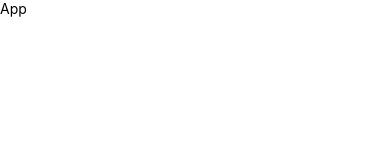
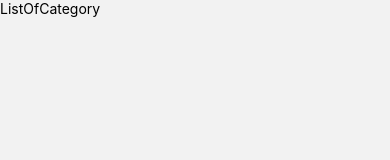
Before and after one commit to Bhavesh-XLV/healthFlex, a React Native app: screen /ListOfCategory in a window 390 px wide. Shown: the top 160 px of the page. Built offline with nearby package versions, Linux system fonts and the light colour scheme.

Commit message:
add navigation

```diff
--- a/App.tsx
+++ b/App.tsx
@@ -1,12 +1,8 @@
-import {View, Text} from 'react-native';
 import React from 'react';
+import MainNavigation from './src/components/MainNavigation';
 
 const App = () => {
-  return (
-    <View>
-      <Text>App</Text>
-    </View>
-  );
+  return <MainNavigation />;
 };
 
 export default App;
--- /dev/null
+++ b/src/components/AddTimer.tsx
@@ -0,0 +1,12 @@
+import {View, Text} from 'react-native';
+import React from 'react';
+
+const AddTimer = () => {
+  return (
+    <View>
+      <Text>AddTimer</Text>
+    </View>
+  );
+};
+
+export default AddTimer;
--- /dev/null
+++ b/src/components/HomeScreen.tsx
@@ -0,0 +1,12 @@
+import {View, Text} from 'react-native';
+import React from 'react';
+
+const HomeScreen = () => {
+  return (
+    <View>
+      <Text>HomeScreen</Text>
+    </View>
+  );
+};
+
+export default HomeScreen;
--- /dev/null
+++ b/src/components/ListOfCategory.tsx
@@ -0,0 +1,12 @@
+import {View, Text} from 'react-native';
+import React from 'react';
+
+const ListOfCategory = () => {
+  return (
+    <View>
+      <Text>ListOfCategory</Text>
+    </View>
+  );
+};
+
+export default ListOfCategory;
--- /dev/null
+++ b/src/components/MainNavigation.tsx
@@ -0,0 +1,34 @@
+import React from 'react';
+import {NavigationContainer} from '@react-navigation/native';
+import {createNativeStackNavigator} from '@react-navigation/native-stack';
+import HomeScreen from './HomeScreen';
+import ListOfCategory from './ListOfCategory';
+import AddTimer from './AddTimer';
+
+const Stack = createNativeStackNavigator();
+
+const MainNavigation = () => {
+  return (
+    <NavigationContainer>
+      <Stack.Navigator>
+        <Stack.Screen
+          name="HomeScreen"
+          component={HomeScreen}
+          options={{headerShown: false}}
+        />
+        <Stack.Screen
+          name="ListOfCategory"
+          component={ListOfCategory}
+          options={{headerShown: false}}
+        />
+        <Stack.Screen
+          name="AddTimer"
+          component={AddTimer}
+          options={{headerShown: false}}
+        />
+      </Stack.Navigator>
+    </NavigationContainer>
+  );
+};
+
+export default MainNavigation;
```
Also changed, not shown: package.json (+6 -1 lines), 1 other file (tests, documents, lock files or other folders).
